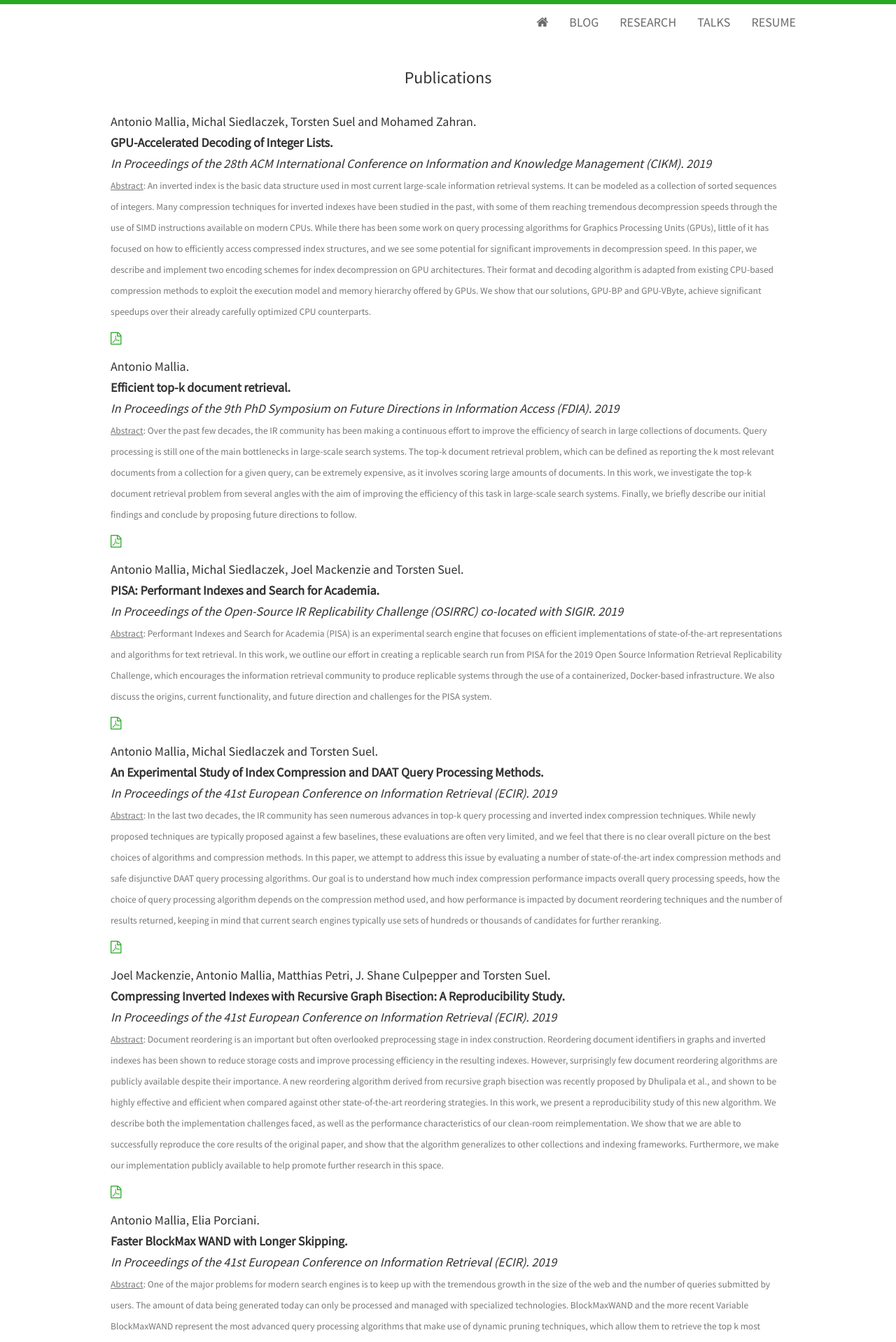
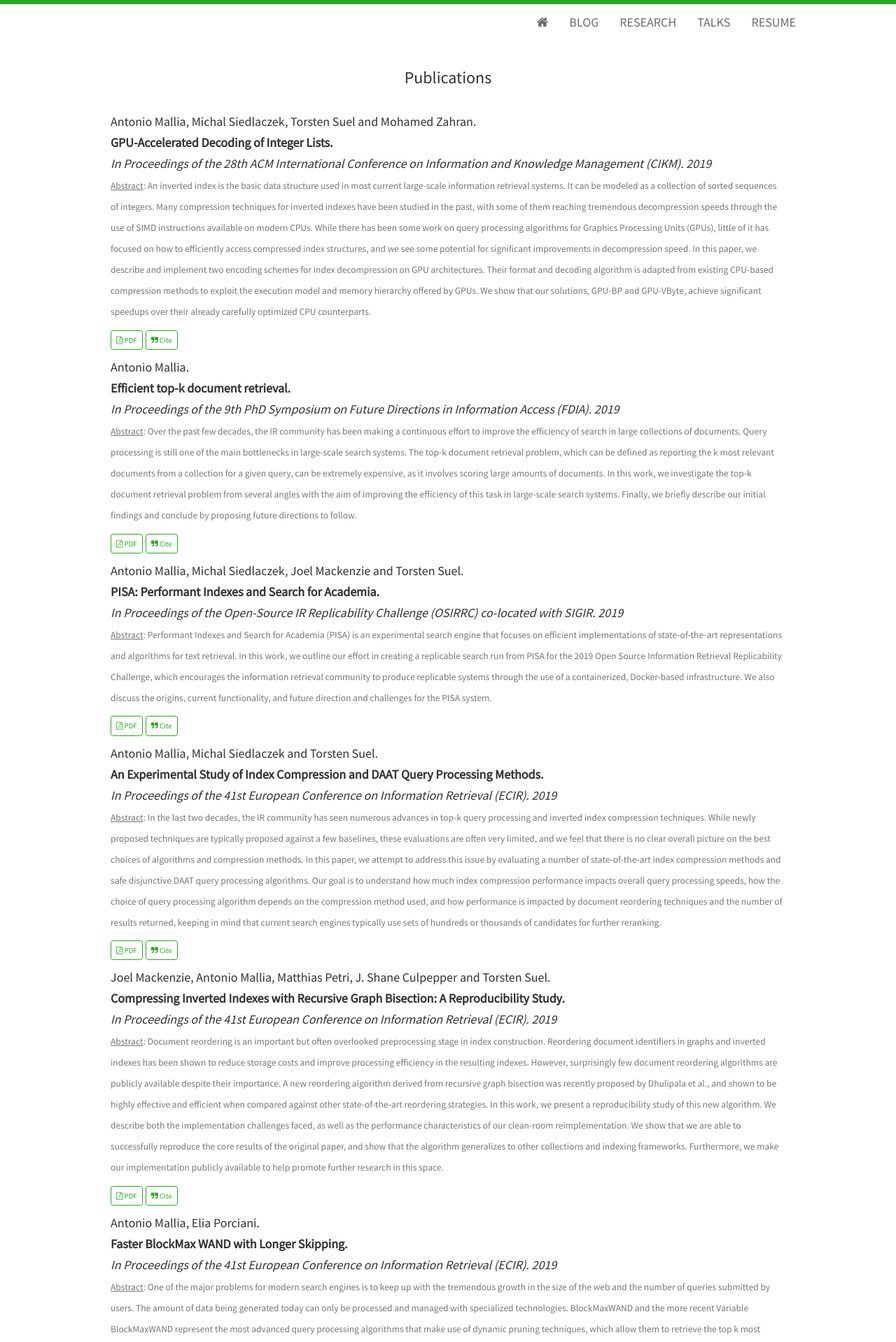
Before and after one commit to amallia/amallia.github.io, a Jekyll site: the page built from research.html, in a window 1280 px wide. Shown: the top 1918 px of the page at 70% size. Built offline with Jekyll 4.4.1, drawn with Linux system fonts in a browser that asks for light colours; nearby versions of some CDN libraries; some of the changed text lies outside the part shown.

Commit message:
Improved research page

```diff
--- a/research.html
+++ b/research.html
@@ -2,7 +2,6 @@
 layout: layout
 title: Antonio Mallia's Blog
 ---
-
 <div class="container">
 <h3>Publications</h3>
   <div class="panel panel-default">
@@ -14,7 +13,8 @@ title: Antonio Mallia's Blog
             <p> <small><u>Abstract</u>:
 	    An inverted index is the basic data structure used in most current large-scale information retrieval systems. It can be modeled as a collection of sorted sequences of integers. Many compression techniques for inverted indexes have been studied in the past, with some of them reaching tremendous decompression speeds through the use of SIMD instructions available on modern CPUs. While there has been some work on query processing algorithms for Graphics Processing Units (GPUs), little of it has focused on how to efficiently access compressed index structures, and we see some potential for significant improvements in decompression speed.
 	    In this paper, we describe and implement two encoding schemes for index decompression on GPU architectures. Their format and decoding algorithm is adapted from existing CPU-based compression methods to exploit the execution model and memory hierarchy offered by GPUs. We show that our solutions, GPU-BP and GPU-VByte, achieve significant speedups over their already carefully optimized CPU counterparts.</small></p>
-            <a href="{{ site.url }}/uploads/CIKM19.pdf"><i class="fa fa-file-pdf-o" aria-hidden="true"></i></a>
+            <a class="btn btn-outline-primary btn-sm" href="{{ site.url }}/uploads/CIKM19.pdf" target="_blank" rel="noopener"><i class="fa fa-file-pdf-o" aria-hidden="true"></i> PDF</a>
+            <a class="btn btn-outline-primary btn-sm js-cite-modal" data-filename="/uploads/CIKM19.bib"><i class="fa fa-quote-right"></i> Cite</a>
         </h5>
 	<h5>
             <span class="paper-authors">Antonio Mallia.</span>
@@ -23,7 +23,8 @@ title: Antonio Mallia's Blog
             <p> <small><u>Abstract</u>:
 	    Over the past few decades, the IR community has been making a continuous effort to improve the efficiency of search in large collections of documents. Query processing is still one of the main bottlenecks in large-scale search systems.  The top-k document retrieval problem, which can be defined as reporting the k most relevant documents from a collection for a given query, can be extremely expensive, as it involves scoring large amounts of documents.
 	    In this work, we investigate the top-k document retrieval problem from several angles with the aim of improving the efficiency of this task in large-scale search systems.  Finally, we briefly describe our initial findings and conclude by proposing future directions to follow. </small></p>
-	    <a href="{{ site.url }}/uploads/FDIA19.pdf"><i class="fa fa-file-pdf-o" aria-hidden="true"></i></a>
+        <a class="btn btn-outline-primary btn-sm" href="{{ site.url }}/uploads/FDIA19.pdf" target="_blank" rel="noopener"><i class="fa fa-file-pdf-o" aria-hidden="true"></i> PDF</a>
+        <a class="btn btn-outline-primary btn-sm js-cite-modal" data-filename="/uploads/FDIA19.bib"><i class="fa fa-quote-right"></i> Cite</a>
         </h5>
         <h5>
             <span class="paper-authors">Antonio Mallia, Michal Siedlaczek, Joel Mackenzie and Torsten Suel.</span>
@@ -32,7 +33,8 @@ title: Antonio Mallia's Blog
             <p> <small><u>Abstract</u>:
             Performant Indexes and Search for Academia (PISA) is an experimental search engine that focuses on efficient implementations of  state-of-the-art representations and algorithms for text retrieval.
             In this work, we outline our effort in creating a replicable search run from PISA for the 2019 Open Source Information Retrieval Replicability Challenge, which encourages the information retrieval community to produce replicable systems through the use of a containerized, Docker-based infrastructure. We also discuss the origins, current functionality, and future direction and challenges for the PISA system.</small></p>
-            <a href="{{ site.url }}/uploads/OSIRRC19.pdf"><i class="fa fa-file-pdf-o" aria-hidden="true"></i></a>
+            <a class="btn btn-outline-primary btn-sm" href="{{ site.url }}/uploads/OSIRRC19.pdf" target="_blank" rel="noopener"><i class="fa fa-file-pdf-o" aria-hidden="true"></i> PDF</a>
+            <a class="btn btn-outline-primary btn-sm js-cite-modal" data-filename="/uploads/OSIRRC19.bib"><i class="fa fa-quote-right"></i> Cite</a>
         </h5>
         <h5>
             <span class="paper-authors">Antonio Mallia, Michal Siedlaczek and Torsten Suel.</span>
@@ -41,7 +43,8 @@ title: Antonio Mallia's Blog
             <p> <small><u>Abstract</u>:
             In the last two decades, the IR community has seen numerous advances in top-k query processing and inverted index compression techniques. While newly proposed techniques are typically proposed against a few baselines, these evaluations are often very limited, and we feel that there is no clear overall picture on the best choices of algorithms and compression methods.
             In this paper, we attempt to address this issue by evaluating a number of state-of-the-art index compression methods and safe disjunctive DAAT query processing algorithms. Our goal is to understand how much index compression performance impacts overall query processing speeds, how the choice of query processing algorithm depends on the compression method used, and how performance is impacted by document reordering techniques and the number of results returned, keeping in mind that current search engines typically use sets of hundreds or thousands of candidates for further reranking.</small></p>
-            <a href="{{ site.url }}/uploads/ECIR19c.pdf"><i class="fa fa-file-pdf-o" aria-hidden="true"></i></a>
+            <a class="btn btn-outline-primary btn-sm" href="{{ site.url }}/uploads/ECIR19c.pdf" target="_blank" rel="noopener"><i class="fa fa-file-pdf-o" aria-hidden="true"></i> PDF</a>
+            <a class="btn btn-outline-primary btn-sm js-cite-modal" data-filename="/uploads/ECIR19c.bib"><i class="fa fa-quote-right"></i> Cite</a>
         </h5>
          <h5>
             <span class="paper-authors">Joel Mackenzie, Antonio Mallia, Matthias Petri, J. Shane Culpepper and Torsten Suel.</span>
@@ -57,7 +60,8 @@ title: Antonio Mallia's Blog
             We show that we are able to successfully reproduce the core results of the original paper, and show that the algorithm generalizes to
             other collections and indexing frameworks.
             Furthermore, we make our implementation publicly available to help promote further research in this space.</small></p>
-            <a href="{{ site.url }}/uploads/ECIR19b.pdf"><i class="fa fa-file-pdf-o" aria-hidden="true"></i></a>
+            <a class="btn btn-outline-primary btn-sm" href="{{ site.url }}/uploads/ECIR19b.pdf" target="_blank" rel="noopener"><i class="fa fa-file-pdf-o" aria-hidden="true"></i> PDF</a>
+            <a class="btn btn-outline-primary btn-sm js-cite-modal" data-filename="/uploads/ECIR19b.bib"><i class="fa fa-quote-right"></i> Cite</a>
         </h5>
         <h5>
             <span class="paper-authors">Antonio Mallia, Elia Porciani.</span>
@@ -67,21 +71,25 @@ title: Antonio Mallia's Blog
             BlockMaxWAND and the more recent Variable BlockMaxWAND represent the most advanced query processing algorithms that make use of dynamic pruning techniques, which allow them to retrieve the top k most relevant documents for a given query without any effectiveness degradation of its ranking.
             In this paper, we describe a new technique for the BlockMaxWAND family of query processing algorithm, which improves block skipping in order to increase its efficiency.
             We show that our optimization is able to improve query processing speed on short queries by up to 37% with negligible additional space overhead.</small></p>
-            <a href="{{ site.url }}/uploads/ECIR19a.pdf"><i class="fa fa-file-pdf-o" aria-hidden="true"></i></a>
+            <a class="btn btn-outline-primary btn-sm" href="{{ site.url }}/uploads/ECIR19a.pdf" target="_blank" rel="noopener"><i class="fa fa-file-pdf-o" aria-hidden="true"></i> PDF</a>
+            <a class="btn btn-outline-primary btn-sm js-cite-modal" data-filename="/uploads/ECIR19a.bib"><i class="fa fa-quote-right"></i> Cite</a>
         </h5>
         <h5>
             <span class="paper-authors">Melanie Tosik, Antonio Mallia, Kedar Gangopadhyay.</span>
             <span class="paper-title">Debunking Fake News One Feature at a Time.</span>
             <span class="paper-publisher">CoRR abs/1808.02831. 2018</span>
             <p> <small><u>Abstract</u>: Identifying the stance of a news article body with respect to a certain headline is the first step to automated fake news detection. In this paper, we introduce a 2-stage ensemble model to solve the stance detection task. By using only hand-crafted features as input to a gradient boosting classifier, we are able to achieve a score of 9161.5 out of 11651.25 (78.63%) on the official Fake News Challenge (Stage 1) dataset. We identify the most useful features for detecting fake news and discuss how sampling techniques can be used to improve recall accuracy on a highly imbalanced dataset.</small></p>
-            <a href="https://arxiv.org/pdf/1808.02831.pdf"><i class="fa fa-file-pdf-o" aria-hidden="true"></i></a>
+            <a class="btn btn-outline-primary btn-sm" href="https://arxiv.org/pdf/1808.02831.pdf" target="_blank" rel="noopener"><i class="fa fa-file-pdf-o" aria-hidden="true"></i> PDF</a>
+            <a class="btn btn-outline-primary btn-sm js-cite-modal" data-filename="/uploads/FN18.bib"><i class="fa fa-quote-right"></i> Cite</a>
+
         </h5>
         <h5>
             <span class="paper-authors">Antonio Mallia, Giuseppe Ottaviano, Elia Porciani, Nicola Tonellotto, and Rossano Venturini.</span>
             <span class="paper-title">Faster BlockMax WAND with Variable-sized Blocks.</span>
             <span class="paper-publisher">In Proceedings of the 40th International ACM SIGIR Conference on Research and Development in Information Retrieval (SIGIR). 2017</span>
             <p> <small><u>Abstract</u>: Query processing is one of the main bottlenecks in large-scale search engines. Retrieving the top k most relevant documents for a given query can be extremely expensive, as it involves scoring large amounts of documents. Several dynamic pruning techniques have been introduced in the literature to tackle this problem, such as BlockMaxWAND, which splits the inverted index into constant- sized blocks and stores the maximum document-term scores per block; this information can be used during query execution to safely skip low-score documents, producing many-fold speedups over exhaustive methods. We introduce a refinement for BlockMaxWAND that uses variable- sized blocks, rather than constant-sized. We set up the problem of deciding the block partitioning as an optimization problem which maximizes how accurately the block upper bounds represent the underlying scores, and describe an efficient algorithm to find an approximate solution, with provable approximation guarantees. rough an extensive experimental analysis we show that our method significantly outperforms the state of the art roughly by a factor 2×. We also introduce a compressed data structure to represent the additional block information, providing a compression ratio of roughly 50%, while incurring only a small speed degradation, no more than 10% with respect to its uncompressed counterpart.</small></p>
-            <a href="{{ site.url }}/uploads/SIGIR17a.pdf"><i class="fa fa-file-pdf-o" aria-hidden="true"></i></a>
+            <a class="btn btn-outline-primary btn-sm" href="{{ site.url }}/uploads/SIGIR17a.pdf" target="_blank" rel="noopener"><i class="fa fa-file-pdf-o" aria-hidden="true"></i> PDF</a>
+            <a class="btn btn-outline-primary btn-sm js-cite-modal" data-filename="/uploads/SIGIR17a.bib"><i class="fa fa-quote-right"></i> Cite</a>
         </h5>
 	</div>
   </div>
@@ -98,3 +106,23 @@ title: Antonio Mallia's Blog
     </div>
   </div>
 </div>
+
+<div id=modal class="modal fade" role=dialog>
+   <div class=modal-dialog>
+      <div class=modal-content>
+         <div class=modal-header>
+            <h3 class="modal-title">Export Citation</h3>
+            <button type=button class=close data-dismiss=modal aria-label=Close>
+            <span aria-hidden=true>&#215;</span></button>
+         </div>
+         <div class=modal-body>
+            <pre><code class="tex hljs"></code></pre>
+         </div>
+         <div class=modal-footer>
+            <a class="btn btn-outline-primary my-1 js-copy-cite" href=# target=_blank><i class="fa fa-copy"></i> Copy</a>
+            <a class="btn btn-outline-primary my-1 js-download-cite" href=# target=_blank><i class="fa fa-download"></i> Download</a>
+            <div id=modal-error></div>
+         </div>
+      </div>
+   </div>
+</div>
--- a/static/css/main.css
+++ b/static/css/main.css
@@ -218,6 +218,62 @@ div.footer{
     color: #aaa;
     margin-top: 5px;
 }
+.btn.btn-sm {
+    padding: 5px .4rem;
+    font-size: .6rem;
+    border-radius: .2rem;
+}
+
+.btn-outline-primary {
+    color: #27A822;
+    border-color: #27A822;
+}
+.btn:hover {
+    background: #27A822 !important;
+    color: white !important;
+    text-decoration: none !important;
+    transition: color .6s ease !important;
+    transition: background .6s ease !important;
+}
+.modal-header {
+    display: flex;
+    align-items: flex-start;
+    justify-content: space-between;
+    padding: 1rem;
+    border-bottom: 1px solid #dee2e6;
+    border-top-left-radius: calc(.3rem - 1px);
+    border-top-right-radius: calc(.3rem - 1px);
+}
+.modal-title {
+    margin-bottom: 0;
+    line-height: 1;
+}
+.hljs {
+    display: block;
+    overflow-x: auto;
+    padding: .5em;
+    color: #333;
+    background: #f8f8f8;
+}
+.modal-header .close {
+    padding: 1rem;
+    margin: -1rem -1rem -1rem auto;
+}
+.close {
+    float: right;
+    font-size: 1.5rem;
+    font-weight: 700;
+    line-height: 1;
+    color: #000;
+    text-shadow: 0 1px 0 #fff;
+    opacity: .5;
+}
+.modal-content pre {
+    margin: 0;
+    background-color: #f8f8f8;
+    border-color: #f8f8f8;
+    font-size: .7rem;
+}
 /* Set the fixed height of the footer here */
 /*.footer {
   height: 50px;
--- a/static/js/main.js
+++ b/static/js/main.js
@@ -15,3 +15,34 @@ jQuery(document).ready(function () {
         $(".resume-link").attr("href", downloadURL);
    });
 });
+jQuery(document).ready(function () {
+    $('.js-cite-modal').click(function(e) {
+        e.preventDefault();
+        let filename = $(this).attr('data-filename');
+        let modal = $('#modal');
+        modal.find('.modal-body code').load(
+            filename,
+            function(response, status, xhr) {
+                if (status == 'error') {
+                    let msg = "Error: ";
+                    $('#modal-error').html(msg + xhr.status + " " + xhr.statusText);
+                } else {
+                    $('.js-download-cite').attr('href', filename);
+                }
+            });
+        modal.modal('show');
+    });
+    $('.js-copy-cite').click(function(e) {
+        e.preventDefault();
+        let range = document.createRange();
+        let code_node = document.querySelector('#modal .modal-body');
+        range.selectNode(code_node);
+        window.getSelection().addRange(range);
+        try {
+            document.execCommand('copy');
+        } catch (e) {
+            console.log('Error: citation copy failed.');
+        }
+        window.getSelection().removeRange(range);
+    });
+});
--- /dev/null
+++ b/uploads/FDIA19.bib
@@ -0,0 +1,6 @@
+@inproceedings{mallia2019EfficientTopk,
+  title={Efficient Top-k Document Retrieval},
+  author={Antonio Mallia},
+  booktitle={FDIA@ESSIR},
+  year={2019}
+}
--- /dev/null
+++ b/uploads/FN18.bib
@@ -0,0 +1,6 @@
+@article{tosik2018debunking,
+  title={Debunking fake news one feature at a time},
+  author={Tosik, Melanie and Mallia, Antonio and Gangopadhyay, Kedar},
+  journal={arXiv preprint arXiv:1808.02831},
+  year={2018}
+}
```
Also changed, not shown: uploads/CIKM19.bib (added, +7 -0 lines), uploads/ECIR19a.bib (added, +7 -0 lines), uploads/ECIR19b.bib (added, +7 -0 lines), uploads/ECIR19c.bib (added, +7 -0 lines), uploads/OSIRRC.bib (added, +7 -0 lines), uploads/SIGIR17a.bib (added, +7 -0 lines).
